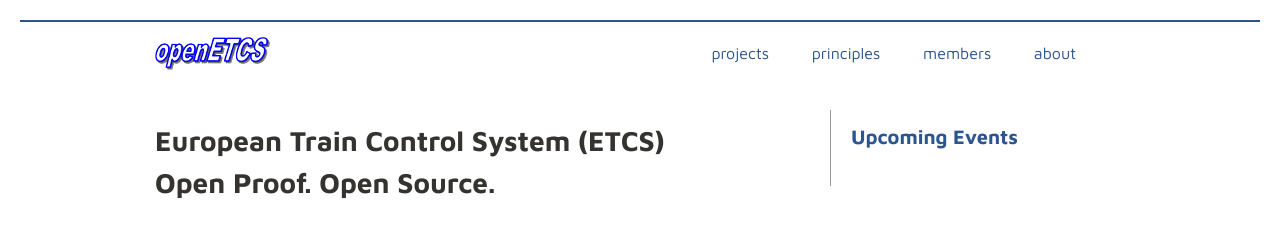
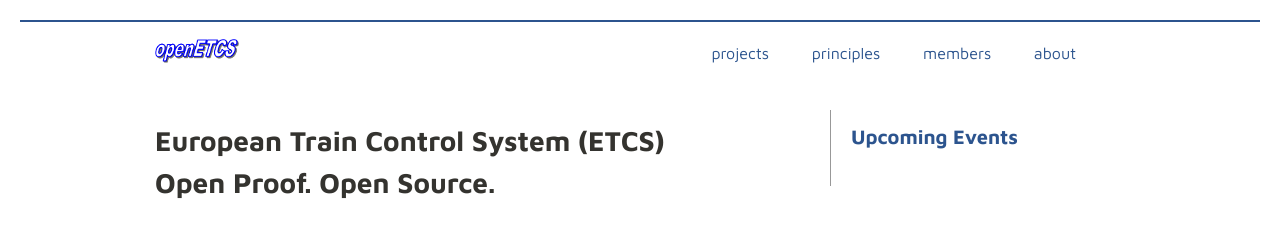
Before and after one commit to openETCS/openetcs.github.com, a Jekyll site: the page built from index.html, in a window 1280 px wide. Shown: the top 227 px of the page. Built offline with Jekyll 4.4.1, drawn with Linux system fonts in a browser that asks for light colours.

Commit message:
Update default.html

```diff
--- a/_layouts/default.html
+++ b/_layouts/default.html
@@ -32,7 +32,7 @@
       <div class="container">
         <div class="row">
           <div class="span4 offset1">
-            <a href="/"><img src="/images/logos/openetcs2.png" alt="Open ETCS Logo"/></a>
+            <a href="/"><img src="/images/logos/openetcs3.png" alt="Open ETCS Logo"/></a>
           </div>
           <div id="menu" class="span6 offset1">
             <ul id="navigation">
```
